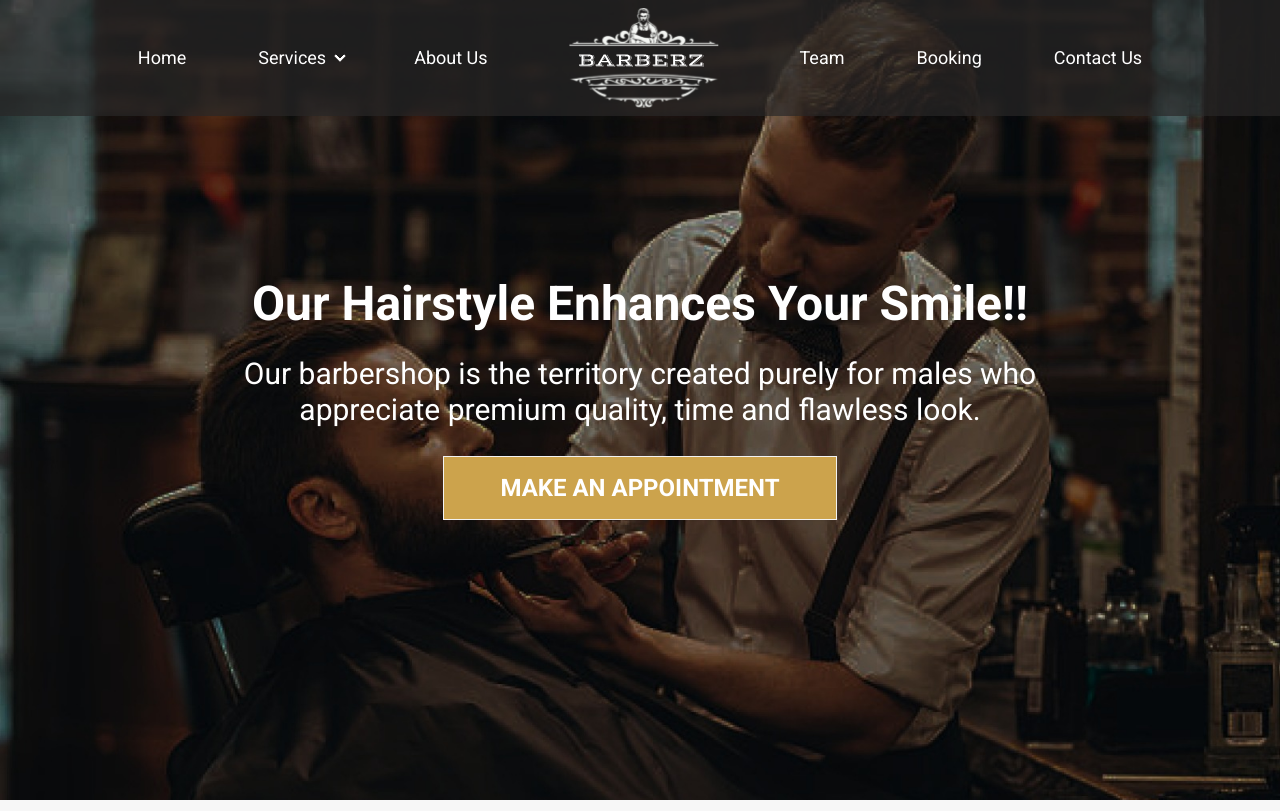
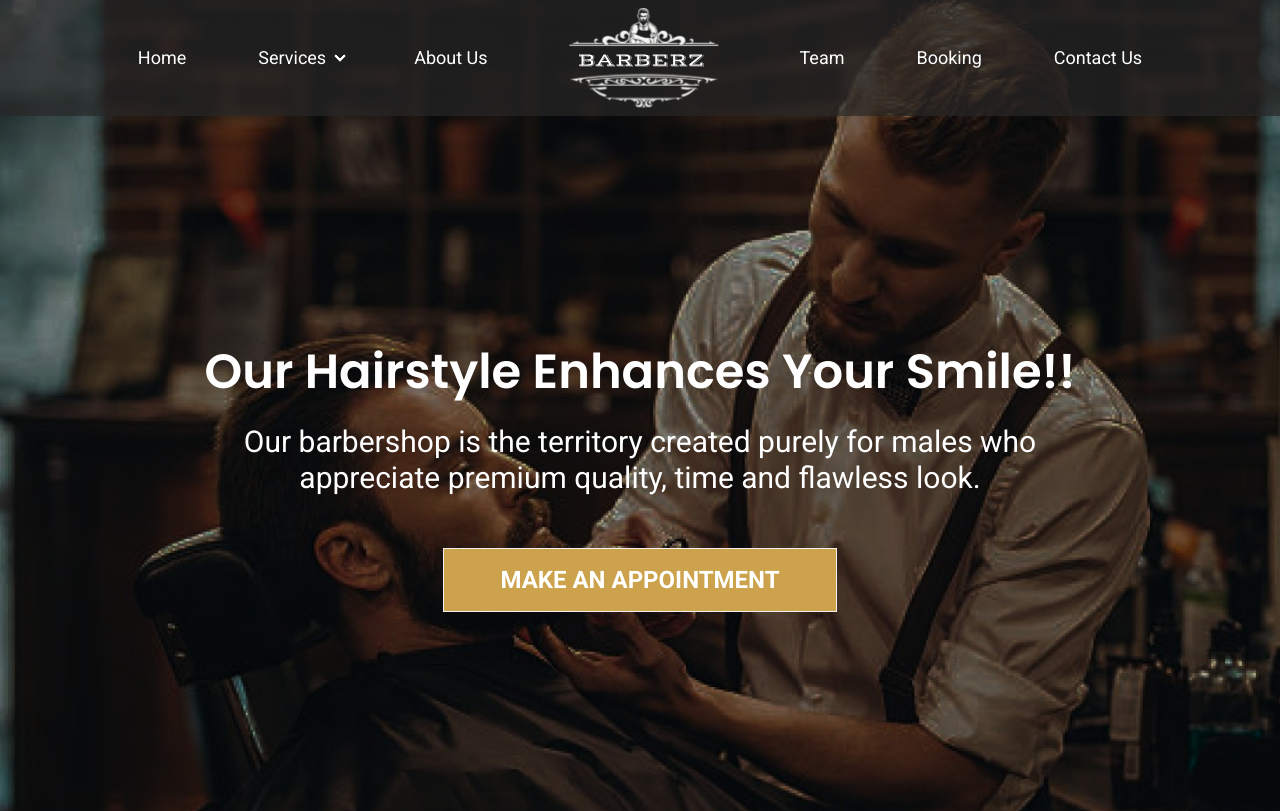
Before and after one commit to Shahriar-Samir/Barbarz, a Next.js app: page / in a window 1280 px wide. Shown: the top 811 px of the page. Built offline with nearby package versions, Linux system fonts and the light colour scheme.

Commit message:
add: banner design with reponsiveness

```diff
--- a/src/app/layout.tsx
+++ b/src/app/layout.tsx
@@ -1,17 +1,12 @@
 import type { Metadata } from "next";
-import localFont from "next/font/local";
 import "./globals.css";
+import { Poppins } from 'next/font/google';
 
-const geistSans = localFont({
-  src: "./fonts/GeistVF.woff",
-  variable: "--font-geist-sans",
-  weight: "100 900",
+const poppins = Poppins({
+  weight: ['400', '500', '700'],
+  subsets: ['latin']
 });
-const geistMono = localFont({
-  src: "./fonts/GeistMonoVF.woff",
-  variable: "--font-geist-mono",
-  weight: "100 900",
-});
+
 
 export const metadata: Metadata = {
   title: "Create Next App",
@@ -26,7 +21,7 @@ export default function RootLayout({
   return (
     <html lang="en">
       <body
-        className={`${geistSans.variable} ${geistMono.variable} antialiased`}
+        className={`${poppins} antialiased`}
       >
         {children}
       </body>
--- a/src/components/Banner.tsx
+++ b/src/components/Banner.tsx
@@ -2,11 +2,11 @@ import React from 'react';
 
 const Banner = () => {
     return (
-        <section className='w-full bg-[url("/banner.jpg")] bg-cover h-[100vh] flex justify-center items-center flex-col text-white gap-7'>
-            <h1 className='font-semibold text-5xl text-center'>Our Hairstyle Enhances Your Smile!!</h1>
-            <p className='text-3xl text-center max-w-[800px]'>Our barbershop is the territory created purely for males who
+        <section className='w-full bg-[url("/banner.jpg")] bg-cover h-[120vh] flex justify-center items-center flex-col text-white gap-7'>
+            <h1 className='text-5xl text-center font-poppins font-semibold w-11/12'>Our Hairstyle Enhances Your Smile!!</h1>
+            <p className='text-3xl text-center w-11/12 max-w-[800px]'>Our barbershop is the territory created purely for males who
             appreciate premium quality, time and flawless look.</p>
-            <button className='btn bg-[#CCA34C] text-white rounded-none uppercase p-0 px-14 min-h-10 h-16 text-2xl hover:bg-[#a3833d]'>Make An Appointment</button>
+            <button className='mt-6 btn bg-[#CCA34C] text-white rounded-none uppercase p-0 px-14 min-h-10 h-16 text-2xl hover:bg-[#a3833d]'>Make An Appointment</button>
         </section>
     );
 };
--- a/src/components/Clients.tsx
+++ b/src/components/Clients.tsx
@@ -6,7 +6,7 @@ const Clients = () => {
             <section className='flex flex-col items-center g'>
                     <h1>Our Clients</h1>
             </section>
-            <section className='flex gap-5 justify-center'>
+            <section className='flex flex-wrap gap-5 justify-center'>
                 <figure className='h-[200px] w-[250px]'>
                 <img src='/hairSalon1.jpg' className='h-full w-full object-cover'/>
                 </figure>
--- a/src/components/Details.tsx
+++ b/src/components/Details.tsx
@@ -2,7 +2,7 @@ import React from 'react';
 
 const Details = () => {
     return (
-        <section className='flex justify-center items-center py-10 gap-5 bg-[#FDF8E9] font-semibold text-6xl'>
+        <section className='flex justify-center items-center py-10 gap-5 bg-[#FDF8E9] font-semibold text-6xl flex-wrap'>
             <h1>2000+</h1>
             <img src='/icons/scissor.svg' className='w-[93px] h-[93px]'/>
             <h1>500</h1>
--- a/tailwind.config.ts
+++ b/tailwind.config.ts
@@ -12,6 +12,9 @@ const config: Config = {
         background: "var(--background)",
         foreground: "var(--foreground)",
       },
+      fontFamily: {
+        poppins: ['Poppins', 'sans-serif'],
+      },
     },
   },
   plugins: [
```
